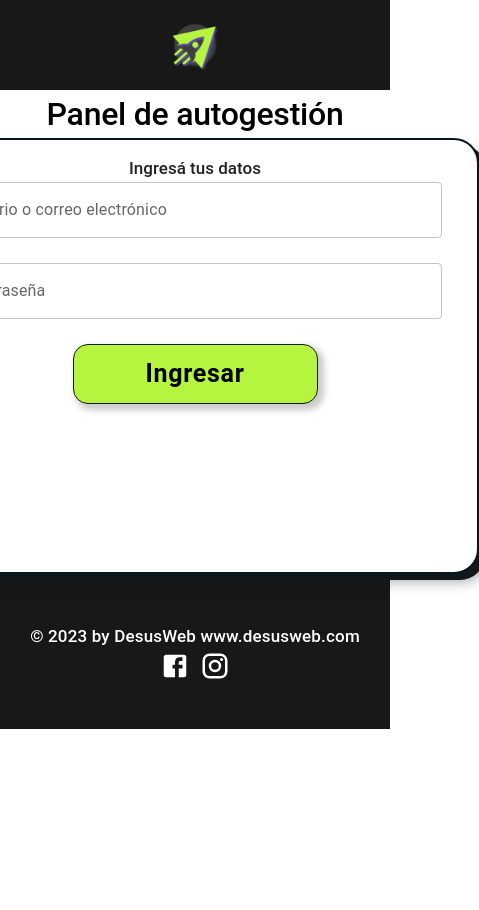
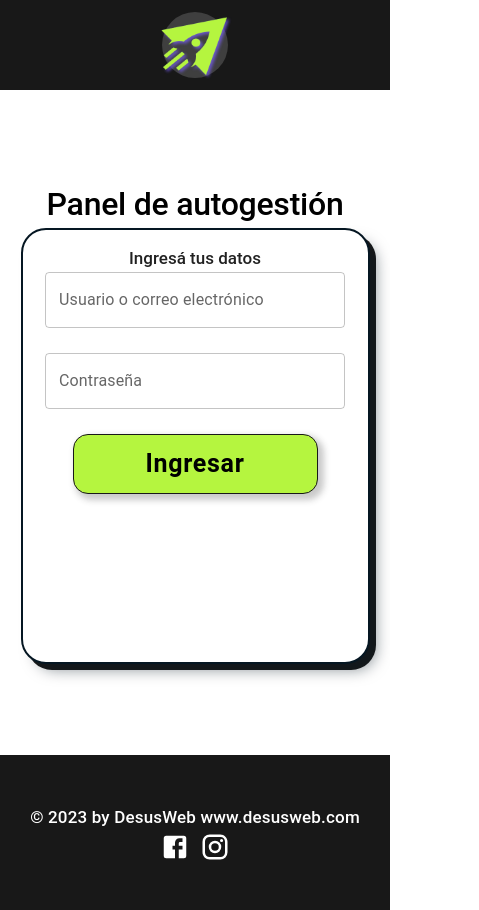
Before and after one commit to 19Emiliano98/DesuswebNext, a Next.js app: page /login in a window 390 px wide. Shown: the whole page, 479 px wide, since content can reach past the window. Before the commit the page ends 844 px from the top, so only its background shows below. Built offline with nearby package versions, Linux system fonts and the light colour scheme.

Commit message:
arreglos de diseño y responsive, correccion del logo hecho manual ya que las imagenes brindadas no funcionaban

```diff
--- a/app/components/footer/FooterSection.tsx
+++ b/app/components/footer/FooterSection.tsx
@@ -18,8 +18,7 @@ export default function FooterSection (){
           fontSize: TypoBody1.fontSize,
           fontStyle: TypoBody1.fontStyle,
           fontWeight: TypoBody1.fontWeight,
-          lineHeight: TypoBody1.lineHeight,
-
+          lineHeight: TypoBody1.lineHeight
         }}
       >
         © 2023 by DesusWeb www.desusweb.com
--- a/app/layout.tsx
+++ b/app/layout.tsx
@@ -15,7 +15,7 @@ export default function RootLayout({
 }>) {
   return (
     <html lang="es">
-      <body style={{ margin: '0px', scrollbarColor: 'red' }}>
+      <body style={{ margin: '0px' }}>
         <Navbar />
 
         {children}
--- a/app/login/page.tsx
+++ b/app/login/page.tsx
@@ -17,9 +17,10 @@ export default function Login() {
   return (
     <Box
       sx={{
-        display: 'flex', alignItems: 'center', flexDirection: 'column',
+        display: 'flex', flexDirection: 'column', alignItems: 'center',
+        my: '10.71vh',
         '& .MuiTextField-root': {
-          width: '493.573px'
+          width: { sm: '493.573px', xs: '300px' }
         }
       }}
     >
@@ -40,7 +41,7 @@ export default function Login() {
         sx={{
           display: 'flex', alignItems: 'center',
           flexDirection: 'column', textAlign: 'center',
-          width: '564px',
+          width: { sm: '564px', xs: '345px' },
           height: '432px',
           flexShrink: 0,
           borderRadius: '25px',
--- a/app/ui/Navbar.tsx
+++ b/app/ui/Navbar.tsx
@@ -22,16 +22,19 @@ export default function Navbar () {
   let justifyContentOfNavbar:string
   let marginIconNavbar:object
   let marginLinksNavbar:object
+  let transformStyleData:object
   if( usePathname() == '/login' ){
     isLogin = true
     justifyContentOfNavbar = 'center';
     marginIconNavbar = { xs: 0 }
     marginLinksNavbar = { xs: 0 }
+    transformStyleData = { lg: 'translate( -25px , -11px )', md: 'translate( -25px , -10px )', sm: 'translate( -26px , -11px )', xs: 'translate( -18px , -9px )' }
   }else{
     isLogin = false
     justifyContentOfNavbar = 'space-between';
-    marginIconNavbar = { lg: 20, md: 0, sm: 0 }
-    marginLinksNavbar = { lg: '280px', md: 5, sm: 1 }
+    marginIconNavbar = { lg: 15, md: 8, sm: 6 }
+    marginLinksNavbar = { lg: '135px', md: 9, sm: 7 }
+    transformStyleData = { lg: 'translate( -146px , -10px )', md: 'translate( -90px , -10px )', sm: 'translate( -74px , -10px )', xs: 'translate( -18px , -9px )' }
   }
 
   const handleOpenUserMenu = (event: React.MouseEvent<HTMLElement>) => {
@@ -85,7 +88,16 @@ export default function Navbar () {
         >
           {linkBar.map((x) => (
             <MenuItem key={ x.title } onClick={ handleCloseUserMenu }>
-              <Typography textAlign="center">{ x.title }</Typography>
+              <Link
+              href={ x.goTo }
+              sx={{
+                textDecoration: 'none',
+                fontSize: { sm: '24px', xs: '13px' },
+                color: 'black', fontWeight: 600, fontFamily: `${spaceGrotesk} antialiased`
+              }}
+              >
+                { x.title }
+              </Link>
             </MenuItem>
           ))}
         </Menu>
@@ -107,13 +119,23 @@ export default function Navbar () {
           backgroundColor: '#181818', height: '90px'
         }}
       >
-        <CardMedia
+        <Box
           sx={{
-            width: { sm: '128px', xs: '70px' }, height: { sm: '94px', xs: '60px'},
+            width: { sm: 75, xs: 66 }, height: { sm: 75, xs: 66 },
+            borderRadius: '50px',
+            backgroundColor: '#3F3F3F',
             ml: marginIconNavbar
           }}
-          image="/dwLogo.png"
-        />
+        >
+          <CardMedia
+            sx={{
+              width: { sm: '128px', xs: '105px' }, height: { sm: '94px', xs: '80px'},
+              ml: marginIconNavbar,
+              transform: transformStyleData
+            }}
+            image="/rocket.png"
+          />
+        </Box>
 
         <Box sx={{ display: 'flex', mr: marginLinksNavbar }}>
           { isLogin ? <></> : ShowAppBar }
--- a/package.json
+++ b/package.json
@@ -1,6 +1,6 @@
 {
-  "name": "my-app",
-  "version": "0.1.0",
+  "name": "desusweb",
+  "version": "0.2.0",
   "private": true,
   "scripts": {
     "dev": "next dev",
```
Also changed, not shown: app/components/services/ServicesSection.tsx (+4 -3 lines), public/Rocket.png (added), public/dwLogo.png (deleted).
